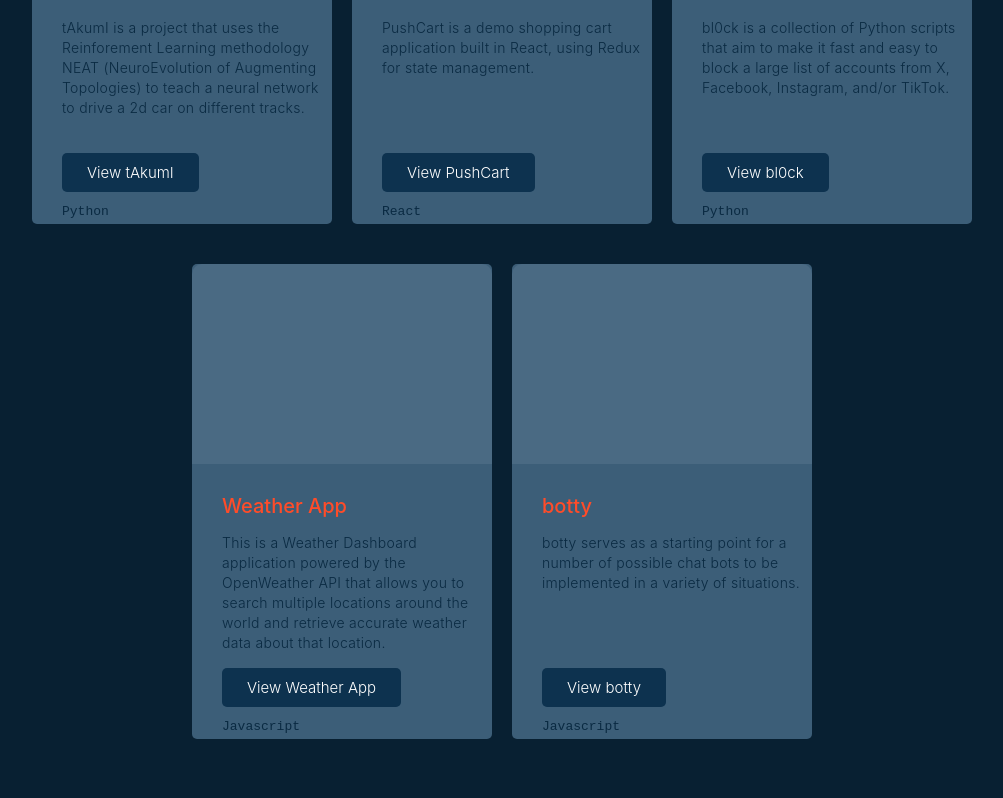
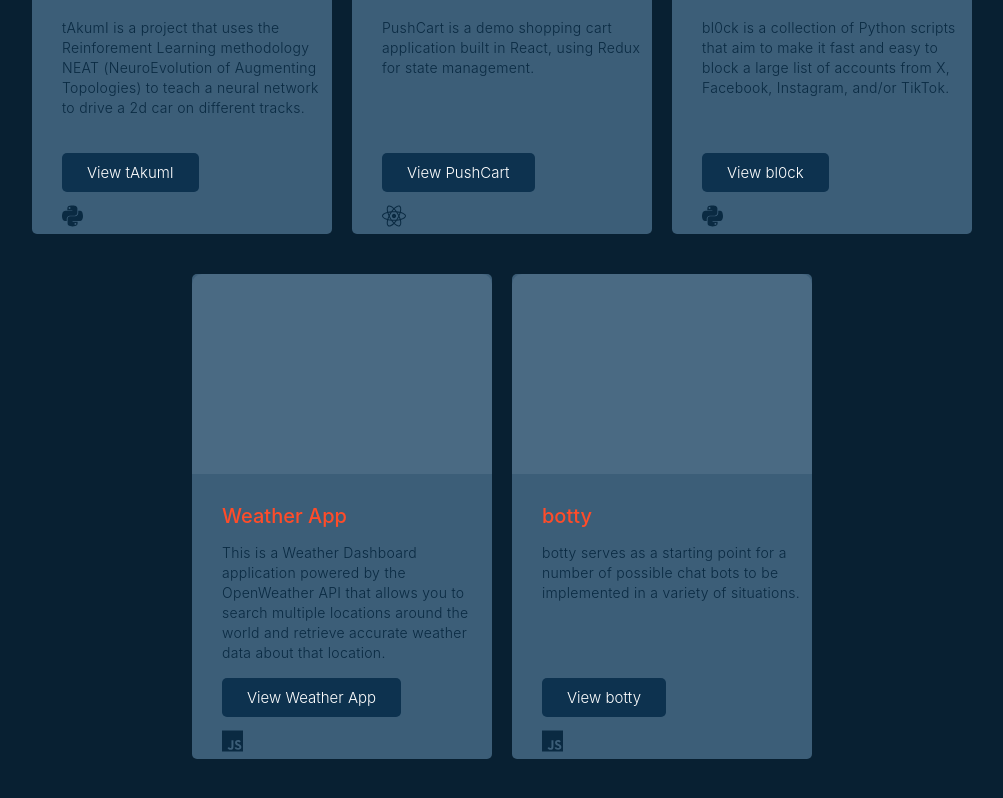
Before and after one commit to kylest0kes/folio, a React (Create React App) app: page / in a window 1280 px wide. Shown: the part 3098-3896 px from the top of the page, without its empty margins (138-1141 px from the left). Built offline with nearby package versions, Linux system fonts and the light colour scheme.

Commit message:
conditionally rendering programming lang icons dependent on the 'language' value of the projects

```diff
--- a/src/Components/ProjectCard/ProjectCard.css
+++ b/src/Components/ProjectCard/ProjectCard.css
@@ -1,6 +1,6 @@
 .project-card {
     width: 300px;
-    height: 475px;
+    height: 485px;
     background-color: #3c5e78;
     border-radius: 5px;
     transition: all ease 0.3s;
@@ -65,4 +65,5 @@
 .lang-icons {
     padding-top: 12px;
     color: #0a2a42;
+    font-size: 24px;
 }
--- a/src/Components/ProjectCard/ProjectCard.js
+++ b/src/Components/ProjectCard/ProjectCard.js
@@ -1,5 +1,7 @@
 import React from "react";
 import "./ProjectCard.css";
+import { FontAwesomeIcon } from "@fortawesome/react-fontawesome";
+import { faPython, faReact, faJs } from "@fortawesome/free-brands-svg-icons";
 
 const ProjectCard = (props) => {
 
@@ -19,7 +21,9 @@ const ProjectCard = (props) => {
             <button class="project-btn" onClick={openLink}>View {props.title}
             </button>
             <div className="lang-icons">
-              {props.language}
+              {props.language === 'Javascript' && <FontAwesomeIcon icon={faJs} />}
+              {props.language === 'React' && <FontAwesomeIcon icon={faReact} />}
+              {props.language === 'Python' && <FontAwesomeIcon icon={faPython} />}
             </div>
           </div>
         </div>
```
